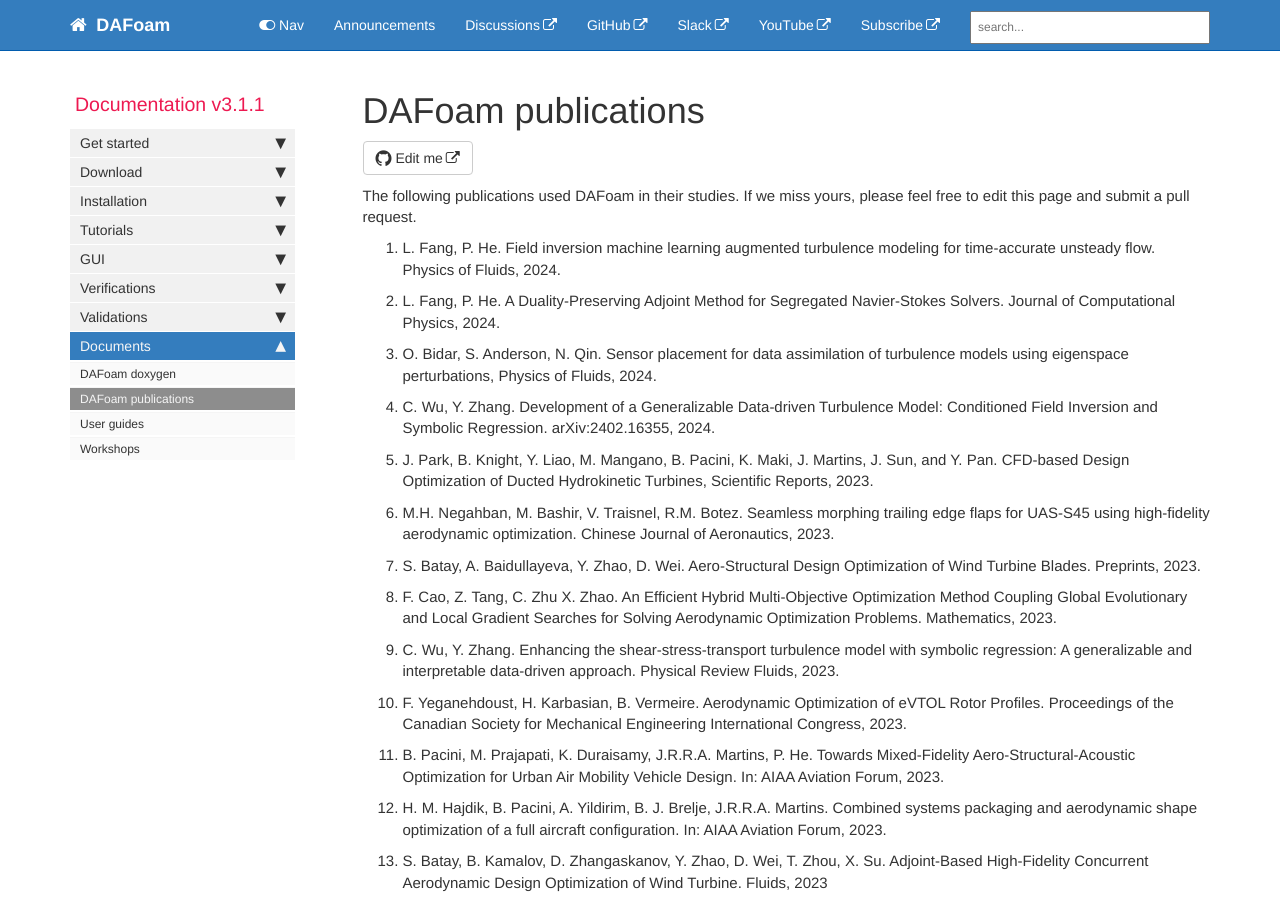
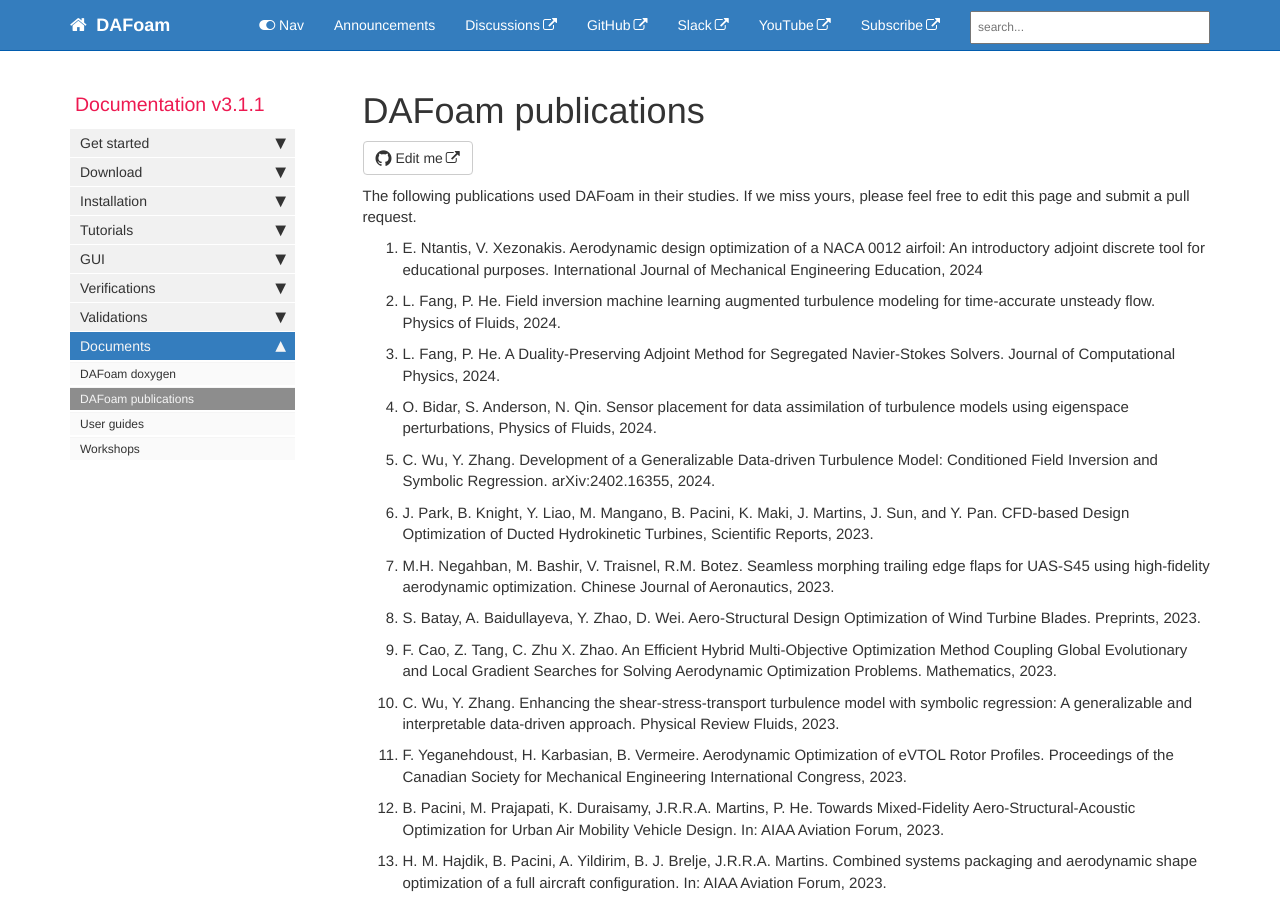
Before and after one commit to DAFoam/DAFoam.github.io, a Jekyll site: the page built from pages/mydoc/mydoc_docs_publications.md, in a window 1280 px wide and 900 px high. Built offline with Jekyll 4.4.1, drawn with Linux system fonts in a browser that asks for light colours; comment, search, counter and statistics services are not loaded.

Commit message:
content update

```diff
--- a/pages/mydoc/mydoc_docs_publications.md
+++ b/pages/mydoc/mydoc_docs_publications.md
@@ -10,6 +10,8 @@ folder: mydoc
 {: reversed="reversed"}
 
 The following publications used DAFoam in their studies. If we miss yours, please feel free to edit this page and submit a pull request.
+
+1. E. Ntantis, V. Xezonakis. Aerodynamic design optimization of a NACA 0012 airfoil: An introductory adjoint discrete tool for educational purposes. International Journal of Mechanical Engineering Education, 2024
 
 1. L. Fang, P. He. Field inversion machine learning augmented turbulence modeling for time-accurate unsteady flow. Physics of Fluids, 2024.
 
```
